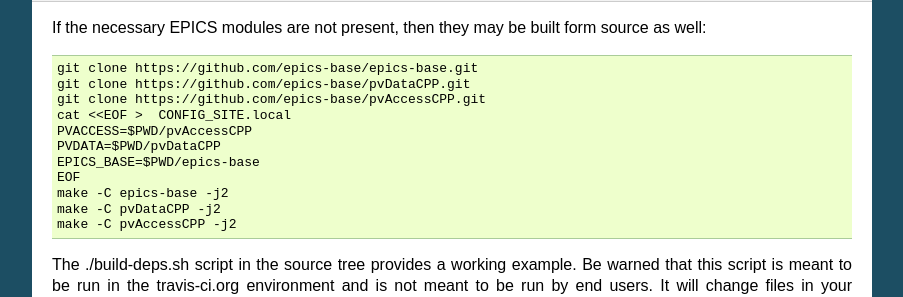
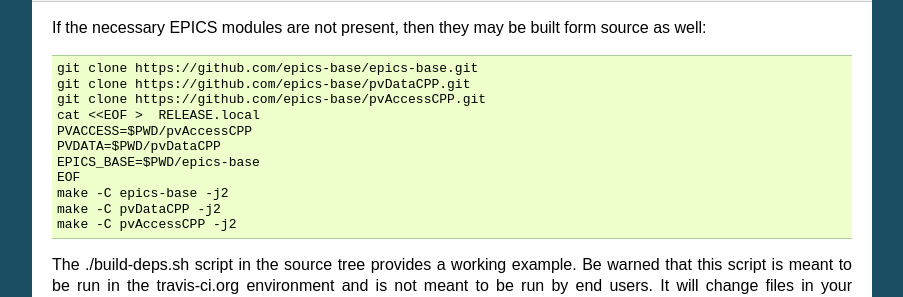
Before and after one commit to epics-base/p4p, a Sphinx documentation site: the page built from documentation/building.rst, in a window 1280 px wide. Shown: the part 1214-1511 px from the top of the page, without its empty margins (198-1101 px from the left). Built offline with Sphinx 7.4.7, drawn with Linux system fonts in a browser that asks for light colours.

Commit message:
Fix build instructions for deps build

```diff
--- a/documentation/building.rst
+++ b/documentation/building.rst
@@ -68,7 +68,7 @@ If the necessary EPICS modules are not present, then they may be built form sour
    git clone https://github.com/epics-base/epics-base.git
    git clone https://github.com/epics-base/pvDataCPP.git
    git clone https://github.com/epics-base/pvAccessCPP.git
-   cat <<EOF >  CONFIG_SITE.local
+   cat <<EOF >  RELEASE.local
    PVACCESS=$PWD/pvAccessCPP
    PVDATA=$PWD/pvDataCPP
    EPICS_BASE=$PWD/epics-base
```
